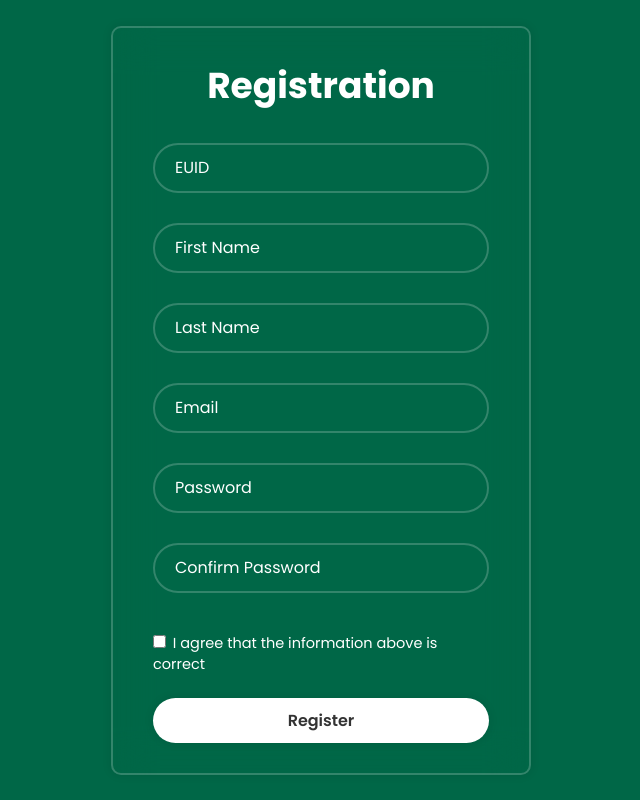
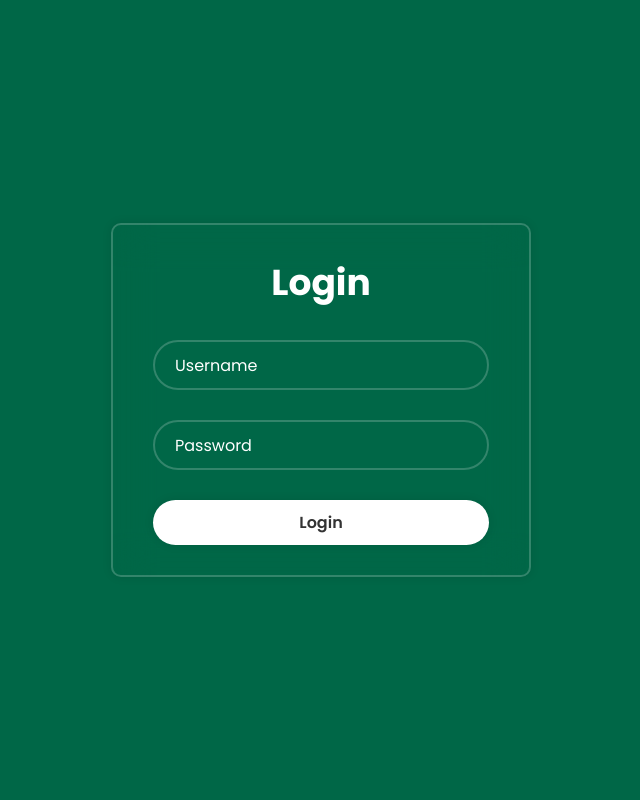
Before and after one commit to Trillymatt/MapIt, a plain HTML site: page Log In Page/registration.html in a window 1280 px wide. Shown: the whole page, without its empty margins (319-959 px from the left). Drawn offline with nearby package versions, Linux system fonts and the light colour scheme.

Commit message:
adding sign-in authentication

```diff
--- a/Log In Page/registration.html
+++ b/Log In Page/registration.html
@@ -3,49 +3,30 @@
 
 <head>
     <meta charset="UTF-8">
-		<meta http-equiv="X-UA-Compatible" content = "IE=edge">
-		<meta name="viewport" content="width-device-width, initial-scale=1.0">
+    <meta http-equiv="X-UA-Compatible" content="IE=edge">
+    <meta name="viewport" content="width=device-width, initial-scale=1.0">
     <title>UNT MapIt! Registration Page</title>
 
-
-
-		<link rel ="stylesheet" href="registration.css">
+    <link rel="stylesheet" href="registration.css">
     <link href='https://unpkg.com/boxicons@2.1.4/css/boxicons.min.css' rel='stylesheet'>
-
-
-
 </head>
 
 <body>
 
     <div class="wrapper">
-			<form action="">
-				<h1>Registration</h1>
+        <form id="signInForm">
+            <h1>Login</h1>
             <div class="input-box">
-					<input type="text" placeholder="EUID" required>
+                <input type="text" id="signInUsername" placeholder="Username" required>
             </div>
             <div class="input-box">
-					<input type="text" placeholder="First Name" required>
+                <input type="password" id="signInPassword" placeholder="Password" required>
             </div>
-				<div class="input-box">
-					<input type="text" placeholder="Last Name" required>
-				</div>
-				<div class="input-box">
-					<input type="text" placeholder="Email" required>
-				</div>
-				<div class="input-box">
-					<input type="password" placeholder="Password" required>
-				</div>
-				<div class="input-box">
-					<input type="password" placeholder="Confirm Password" required>
-				</div>
-
-				<label><input type="checkbox"> I agree that the information above is correct</label>
-				<button type="submit" class="btn">Register</button>
+            <button type="submit" class="btn">Login</button>
         </form>
     </div>
 
+    <script src="registration.js"></script>
 </body>
 
-
 </html>
--- /dev/null
+++ b/Log In Page/registration.js
@@ -0,0 +1,23 @@
+import { signIn } from 'aws-amplify/auth';
+
+async function handleSignIn(event) {
+    event.preventDefault(); // Prevent form submission
+
+    const username = document.getElementById('signInUsername').value;
+    const password = document.getElementById('signInPassword').value;
+
+    try {
+        const user = await signIn({
+            username,
+            password
+        });
+
+        console.log("Sign in successful:", user);
+        // Redirect or perform any action after successful sign-in
+    } catch (error) {
+        console.error('Error signing in:', error);
+        alert("Error signing in. Please check your credentials and try again.");
+    }
+}
+
+document.getElementById('signInForm').addEventListener('submit', handleSignIn);
```
Lines whose indentation alone changed are shown as unchanged.
